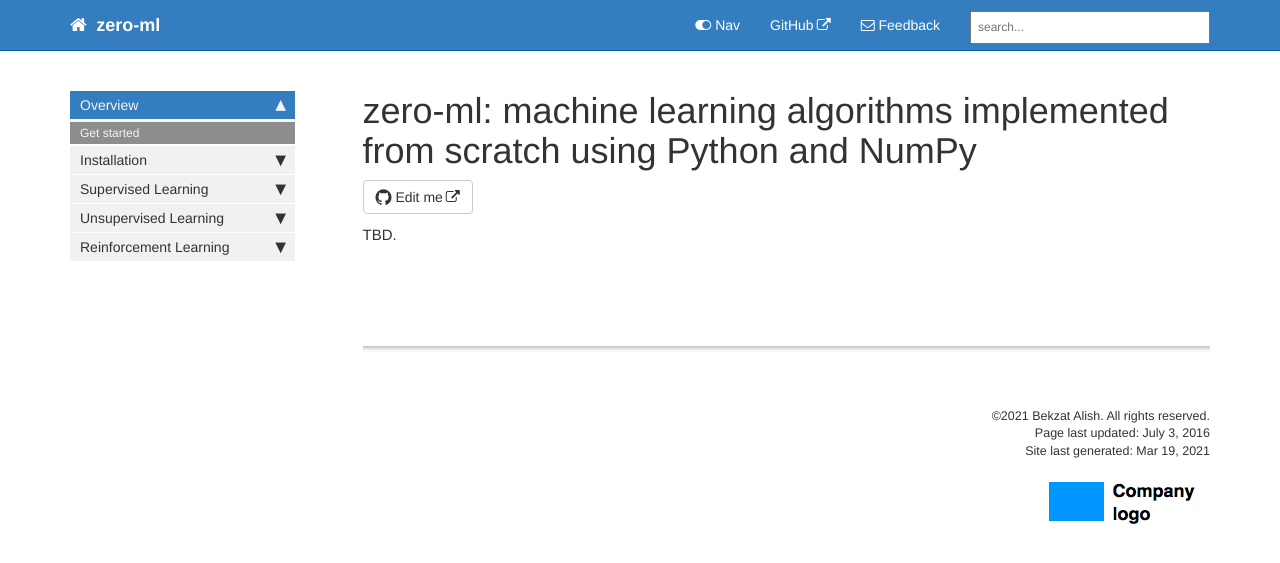
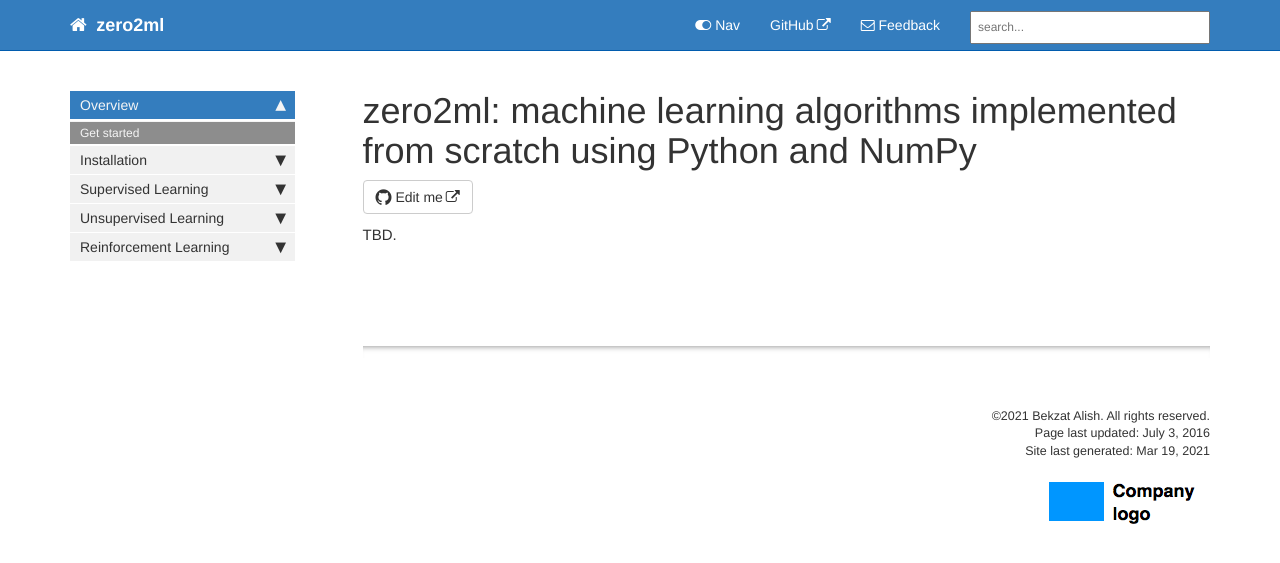
Before and after one commit to bekzatalish/zero2ml, a Jekyll site: the page built from index.md, in a window 1280 px wide. Shown: the top 563 px of the page. Built offline with Jekyll 4.4.1, drawn with Linux system fonts in a browser that asks for light colours; comment, search, counter and statistics services are not loaded.

Commit message:
Renamed package name

```diff
--- a/_config.yml
+++ b/_config.yml
@@ -1,9 +1,9 @@
-repository: bekzatalish/zero-ml
+repository: bekzatalish/zero2ml
 
 output: web
 # this property is useful for conditional filtering of content that is separate from the PDF.
 
-topnav_title: zero-ml
+topnav_title: zero2ml
 # this appears on the top navigation bar next to the home button
 
 site_title: Machine learning (from scratch) library developed by Bekzat Alish
@@ -12,11 +12,11 @@ site_title: Machine learning (from scratch) library developed by Bekzat Alish
 company_name: Bekzat Alish
 # this appears in the footer
 
-github_editme_path: bekzatalish/zero-ml/tree/gh-pages/
+github_editme_path: bekzatalish/zero2ml/tree/gh-pages/
 # if you're using Github, provide the basepath to the branch you've created for reviews, following the sample here. if not, leave this value blank.
 # the path must end with `/`
 
-# gitlab_editme_path: bekzatalish/zero-ml/tree/gh-pages
+# gitlab_editme_path: bekzatalish/zero2ml/tree/gh-pages
 # if you're using GitLab, provide the basepath to the branch you've created for reviews, following the sample here. if not, leave this value blank.
 
 google_analytics:
@@ -34,7 +34,7 @@ exclude:
   - vendor
 # these are the files and directories that jekyll will exclude from the build
 
-feedback_subject_line: zero-ml
+feedback_subject_line: zero2ml
 
 feedback_email: bekzatalish@gmail.com
 # used as a contact email for the Feedback link in the top navigation bar
--- a/_data/topnav.yml
+++ b/_data/topnav.yml
@@ -4,7 +4,7 @@ topnav:
 - title: Topnav
   items:
     - title: GitHub
-      external_url: https://github.com/bekzatalish/zero-ml
+      external_url: https://github.com/bekzatalish/zero2ml
     # - title: News
     #   url: /news
 
--- a/index.md
+++ b/index.md
@@ -1,5 +1,5 @@
 ---
-title: "zero-ml: machine learning algorithms implemented from scratch using Python and NumPy"
+title: "zero2ml: machine learning algorithms implemented from scratch using Python and NumPy"
 last_updated: July 3, 2016
 sidebar: mydoc_sidebar
 permalink: index.html
```
